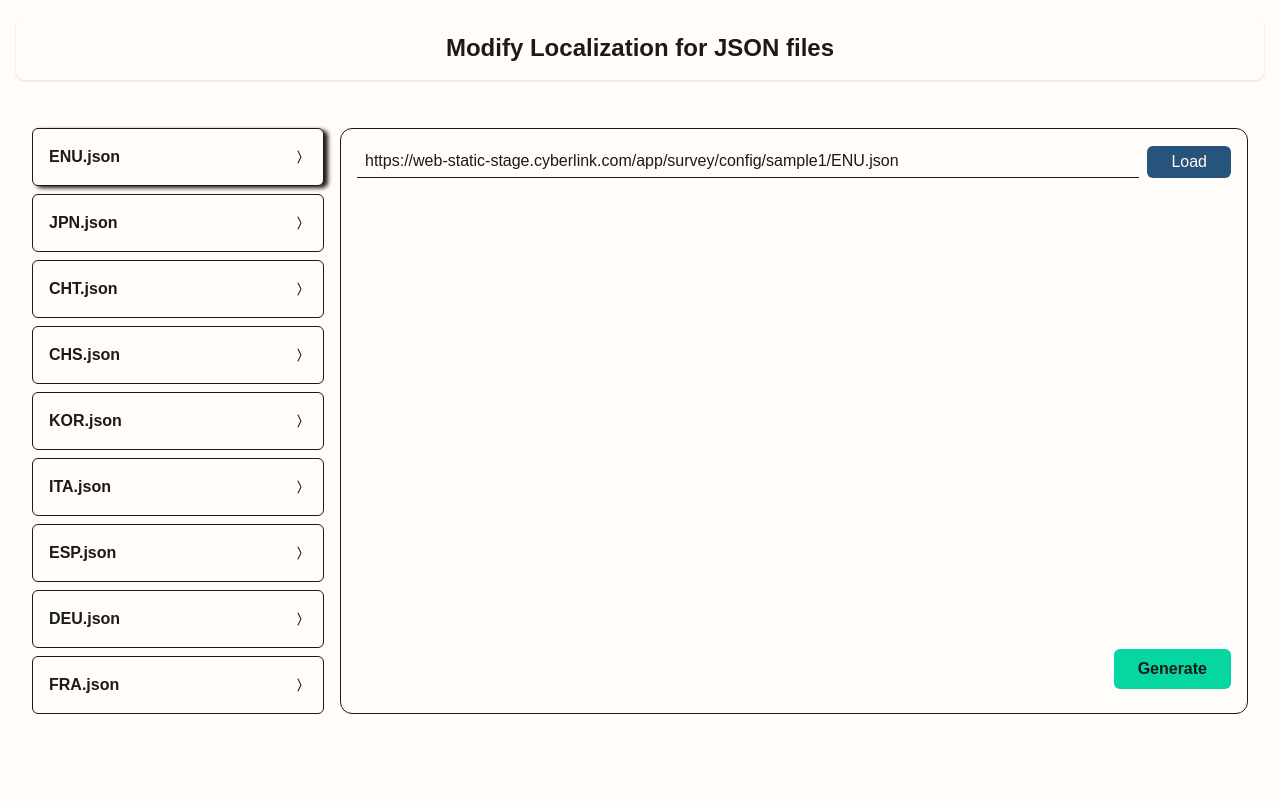
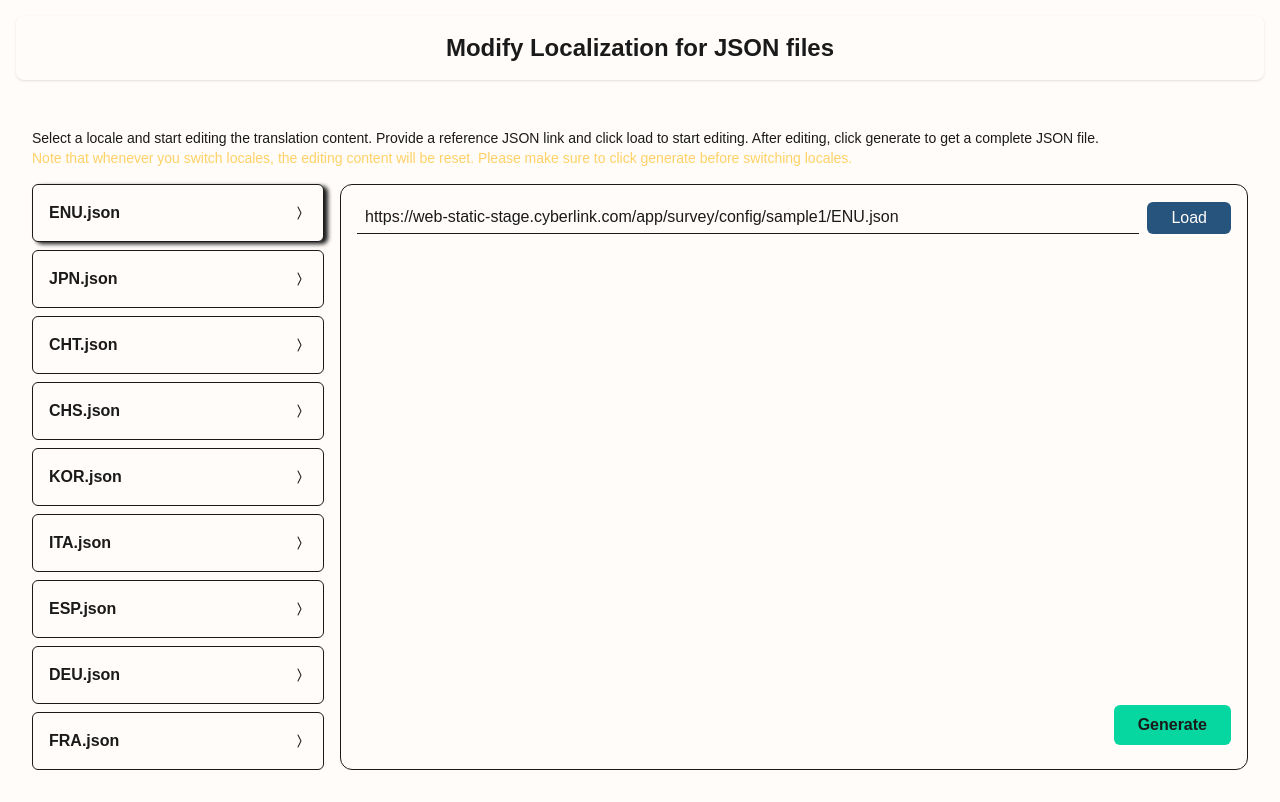
Before and after one commit to kwei/cl-localization-json, a Next.js app in the folder my-app/: page / in a window 1280 px wide. Built offline with nearby package versions, Linux system fonts and the light colour scheme.

Commit message:
Add Hint

```diff
--- a/my-app/src/app/page.tsx
+++ b/my-app/src/app/page.tsx
@@ -6,6 +6,16 @@ import { LOCALES } from '@/utils/constants';
 export default function Home() {
   return (
     <div className="grid w-full min-w-[700px] grid-cols-4 gap-4 p-8">
+      <span className="col-span-4 text-sm">
+        Select a locale and start editing the translation content. Provide a
+        reference JSON link and click load to start editing. After editing,
+        click generate to get a complete JSON file.
+        <br />
+        <span className="text-yellow-500">
+          Note that whenever you switch locales, the editing content will be
+          reset. Please make sure to click generate before switching locales.
+        </span>
+      </span>
       <LocaleProvider>
         <div className="col-span-1 flex flex-col gap-2">
           {LOCALES.map((locale) => (
```
